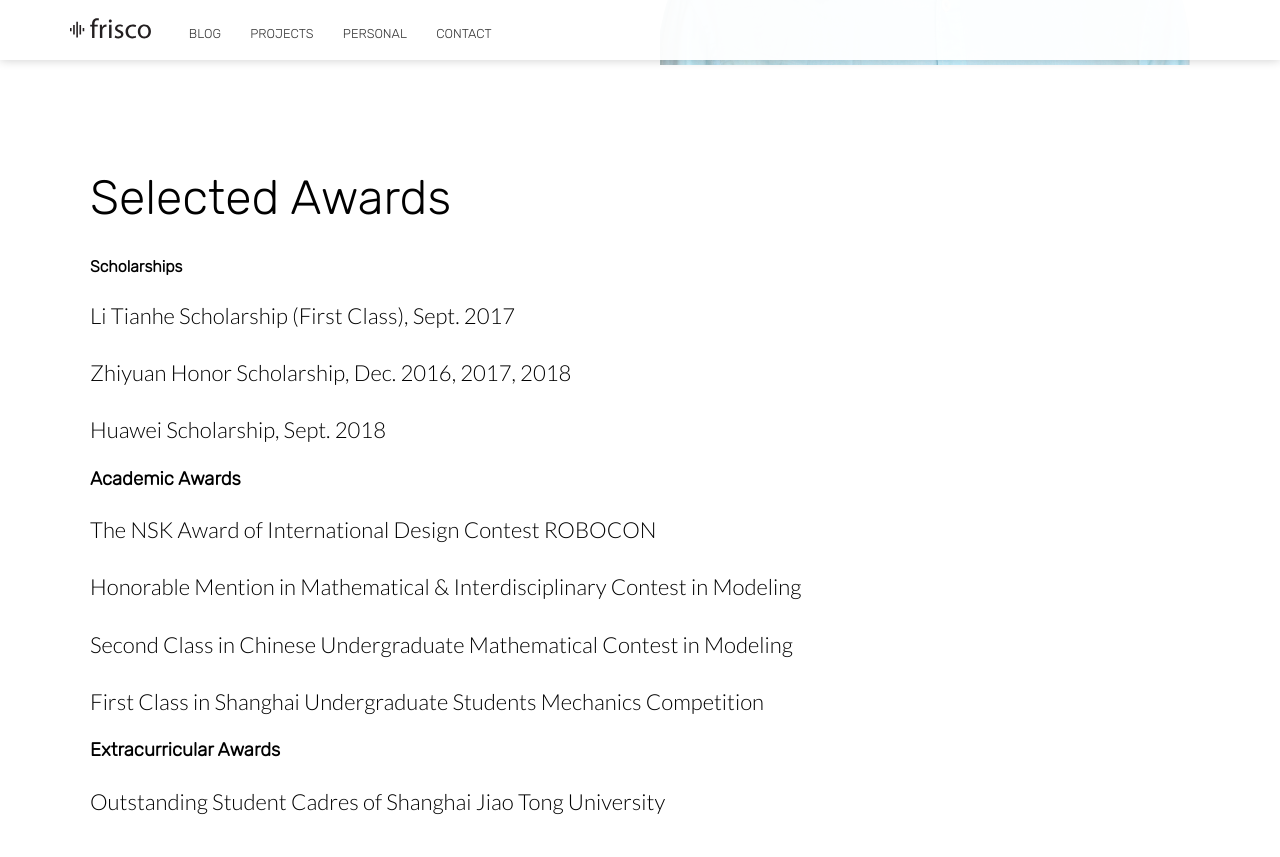
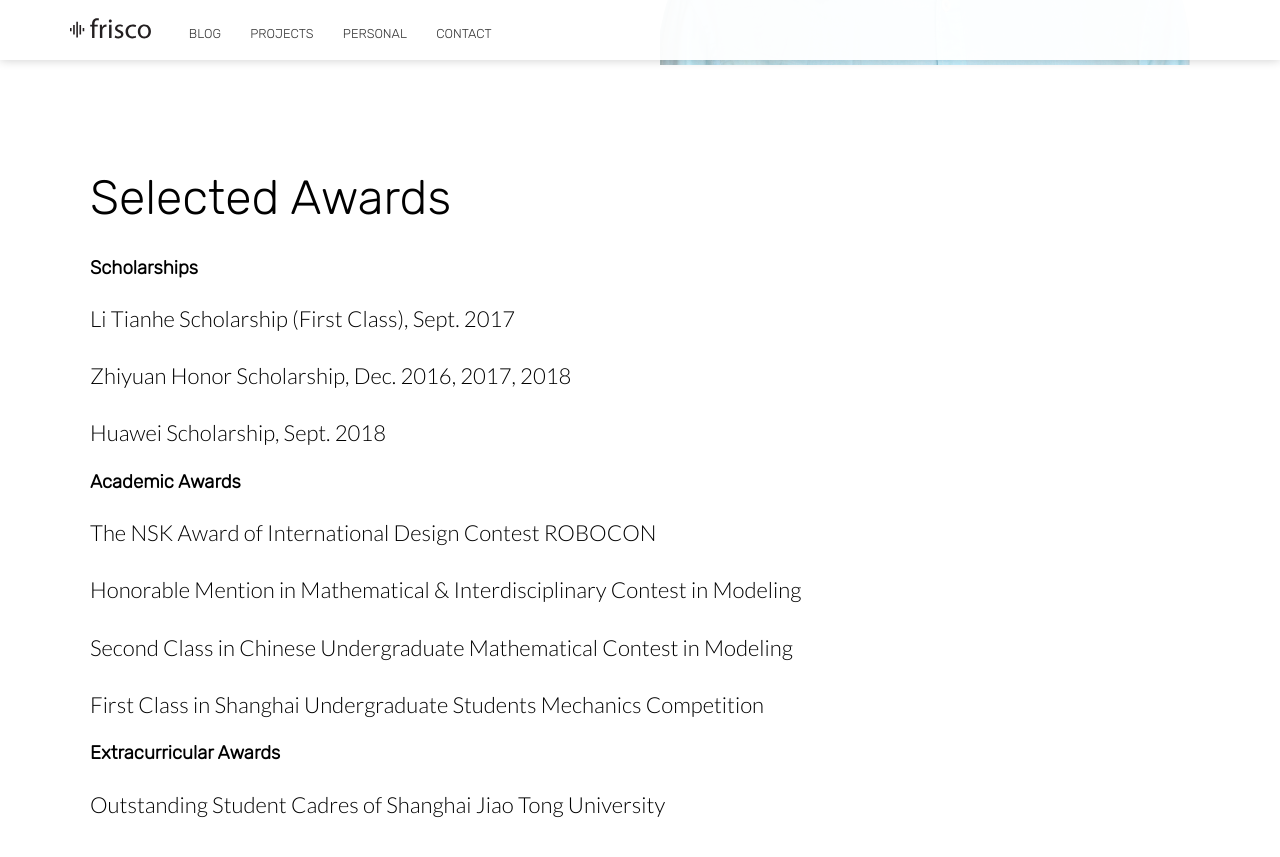
Before and after one commit to FenglongSong/fenglongsong.github.io, a Jekyll site: the page built from index.html, in a window 1280 px wide and 900 px high, scrolled down 1465 px. Shown: the top 857 px of the window. Built offline with Jekyll 4.4.1, drawn with Linux system fonts in a browser that asks for light colours; nearby versions of some CDN libraries.

Commit message:
Update index.html

```diff
--- a/index.html
+++ b/index.html
@@ -33,7 +33,7 @@ bottom_image: https://unsplash.it/2000/1322?a=.png
 		<div class="container flex">
 			<div class="text">
 				<h2 class="editable">Selected Awards</h2>
-				<h4 class="editable">Scholarships</h4>
+				<h3 class="editable"><strong>Scholarships</strong> </h3>
 				<p class="editable">Li Tianhe Scholarship (First Class), Sept. 2017</p>
 				<p class="editable">Zhiyuan Honor Scholarship, Dec. 2016, 2017, 2018</p>
 				<p class="editable">Huawei Scholarship, Sept. 2018</p>
```
